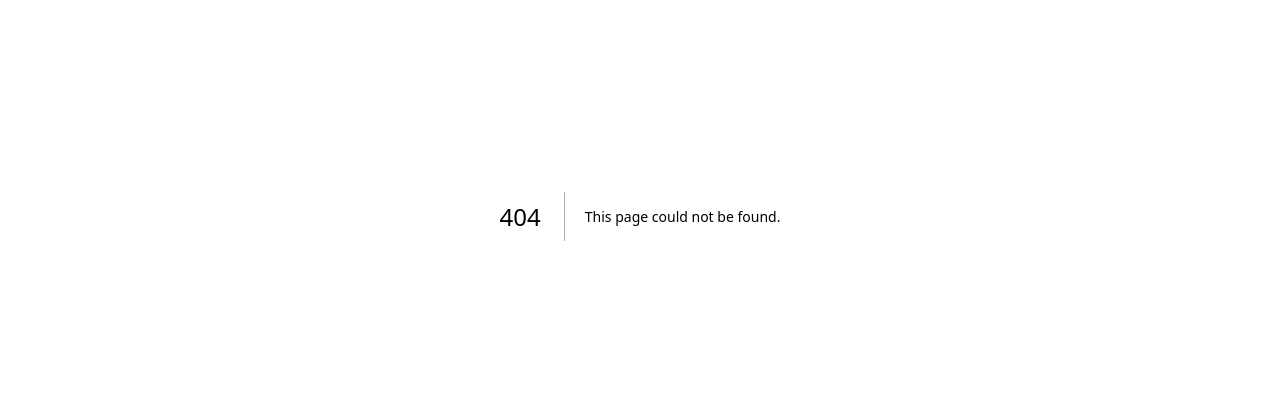
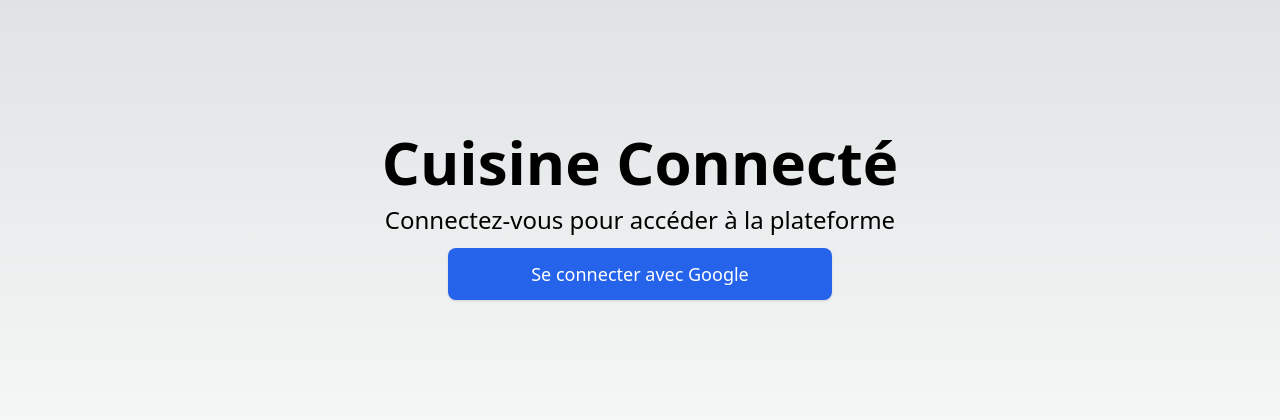
Before and after one commit to ChrisBradford2/cuisineconnect-front, a Next.js app: page /login in a window 1280 px wide. Before the commit this address had no page. Shown: the part 184-604 px from the top of the page. Built offline with nearby package versions, Linux system fonts and the light colour scheme; no server answers.

Commit message:
#2 : Add firebase and google provider.

```diff
--- a/package.json
+++ b/package.json
@@ -17,7 +17,9 @@
     "autoprefixer": "10.4.15",
     "eslint": "8.49.0",
     "eslint-config-next": "13.4.19",
+    "firebase": "^10.3.1",
     "next": "13.4.19",
+    "next-auth": "^4.23.1",
     "openai": "^4.6.0",
     "postcss": "8.4.29",
     "react": "18.2.0",
--- a/pages/_app.tsx
+++ b/pages/_app.tsx
@@ -1,6 +1,11 @@
 import '@/styles/globals.scss'
 import type { AppProps } from 'next/app'
+import { SessionProvider } from 'next-auth/react';
 
-export default function App({ Component, pageProps }: AppProps) {
-  return <Component {...pageProps} />
+export default function App({ Component, pageProps: { session, ...pageProps } }: AppProps) {
+  return (
+    <SessionProvider session={session}>
+      <Component {...pageProps} />
+    </SessionProvider>
+  )
 }
--- /dev/null
+++ b/pages/api/auth/[...nextauth].ts
@@ -0,0 +1,16 @@
+import NextAuth from "next-auth"
+import GithubProvider from "next-auth/providers/github"
+import GoogleProvider from "next-auth/providers/google"
+
+export const authOptions = {
+  // Configure one or more authentication providers
+  providers: [
+    GoogleProvider({
+      clientId: process.env.NEXT_PUBLIC_GOOGLE_CLIENT_ID || "",
+      clientSecret: process.env.NEXT_PUBLIC_GOOGLE_CLIENT_SECRET || "",
+    }),
+    // ...add more providers here
+  ],
+}
+
+export default NextAuth(authOptions)
--- a/pages/index.tsx
+++ b/pages/index.tsx
@@ -1,6 +1,6 @@
+import { signOut, useSession } from 'next-auth/react';
 import { Inter } from 'next/font/google'
 import Head from 'next/head';
-import OpenAI from "openai";
 
 const inter = Inter({ subsets: ['latin'] })
 
@@ -13,6 +13,7 @@ interface HomeProps {
 }
 
 export default function Home({ data, completionData }: any) {
+  const session = useSession();
   return (
     <>
       <Head>
@@ -24,14 +25,20 @@ export default function Home({ data, completionData }: any) {
         className={`min-h-screen p-24 ${inter.className}`}
       >
         <h1 className="text-6xl font-bold text-center mb-6">
-          Welcome to <a href="https://nextjs.org">Cuisine Connecté</a> !
+          Welcome to Cuisine Connecté&nbsp;!
         </h1>
-        <p className="text-2xl text-center">
-          Vous êtes connecté en tant que {data.name}.
-        </p>
-        <h2 className="text-2xl text-center">
-          Voici une blague : {completionData.joke}
-        </h2>
+        {session && session.data ? (
+          <>
+            <p className="text-2xl text-center">
+              Signed in as {session?.data?.user?.email} <br />
+            </p>
+            <div className='text-2xl text-center mt-6'>
+              <button className='text-green-700 font-bold' onClick={() => signOut()}>Logout</button>
+            </div>
+          </>
+        ) : (
+          <p className="text-2xl text-center">Pas encore connecté ? <a href="/login" className='text-green-700 font-bold'>Connectez-vous</a></p>
+        )}
       </main>
     </>
   )
@@ -40,15 +47,11 @@ export default function Home({ data, completionData }: any) {
 // Fetch data from internal API
 export async function getServerSideProps() {
   const response = await fetch('http://localhost:3000/api/hello')
-  const completion = await fetch('http://localhost:3000/api/completion')
   const data = await response.json()
-  const completionData = await completion.json()
   console.log(data)
-  console.log(completionData)
   return {
     props: {
-      data,
-      completionData
+      data
     }
   }
 }
--- /dev/null
+++ b/pages/login/index.tsx
@@ -0,0 +1,37 @@
+import { signIn, useSession } from 'next-auth/react'
+import { useRouter } from 'next/router'
+
+export default function Login() {
+  const router = useRouter()
+
+  const { data: session, status } = useSession()
+
+  if (status === 'loading') {
+    return <p className="text-2xl text-center">Chargement...</p>
+  }
+
+  if (session) {
+    return <p className="text-2xl text-center">Vous êtes déjà connecté, <a href="/" className='text-green-700 font-bold'>retournez à l'accueil</a></p>
+  }
+
+  return (
+    <div className="flex flex-col items-center justify-center min-h-screen py-2">
+      <main className="flex flex-col items-center justify-center w-full flex-1 px-20 text-center">
+        <h1 className="text-6xl font-bold">
+          Cuisine Connecté
+        </h1>
+
+        <p className="mt-3 text-2xl">
+          Connectez-vous pour accéder à la plateforme
+        </p>
+
+        <button
+          className="w-full max-w-sm px-6 py-3 mt-3 text-lg text-white transition-all duration-150 ease-linear bg-blue-600 rounded-lg shadow outline-none hover:bg-blue-700 hover:shadow-lg focus:outline-none"
+          onClick={() => signIn('google')}
+        >
+          Se connecter avec Google
+        </button>
+      </main>
+    </div>
+  )
+}
--- a/styles/globals.scss
+++ b/styles/globals.scss
@@ -8,6 +8,13 @@
   --background-end-rgb: 255, 255, 255;
 }
 
+@media (prefers-color-scheme: dark) {
+  :root {
+    --foreground-rgb: 255, 255, 255;
+    --background-start-rgb: 0, 0, 0;
+    --background-end-rgb: 0, 0, 0;
+  }
+}
 
 body {
   color: rgb(var(--foreground-rgb));
```
Also changed, not shown: services/firebaseClient.ts (added, +26 -0 lines), 1 other file (tests, documents, lock files or other folders).
